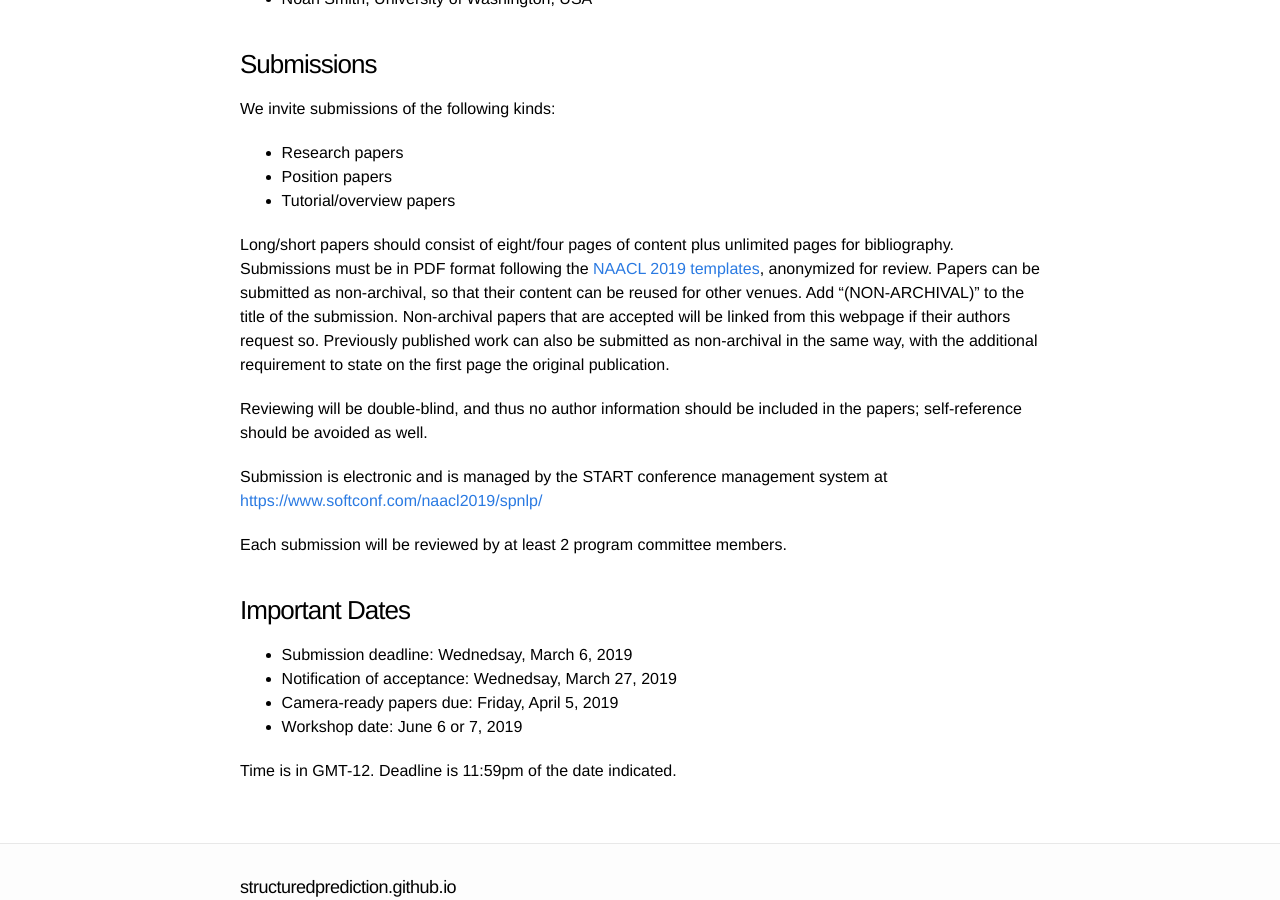
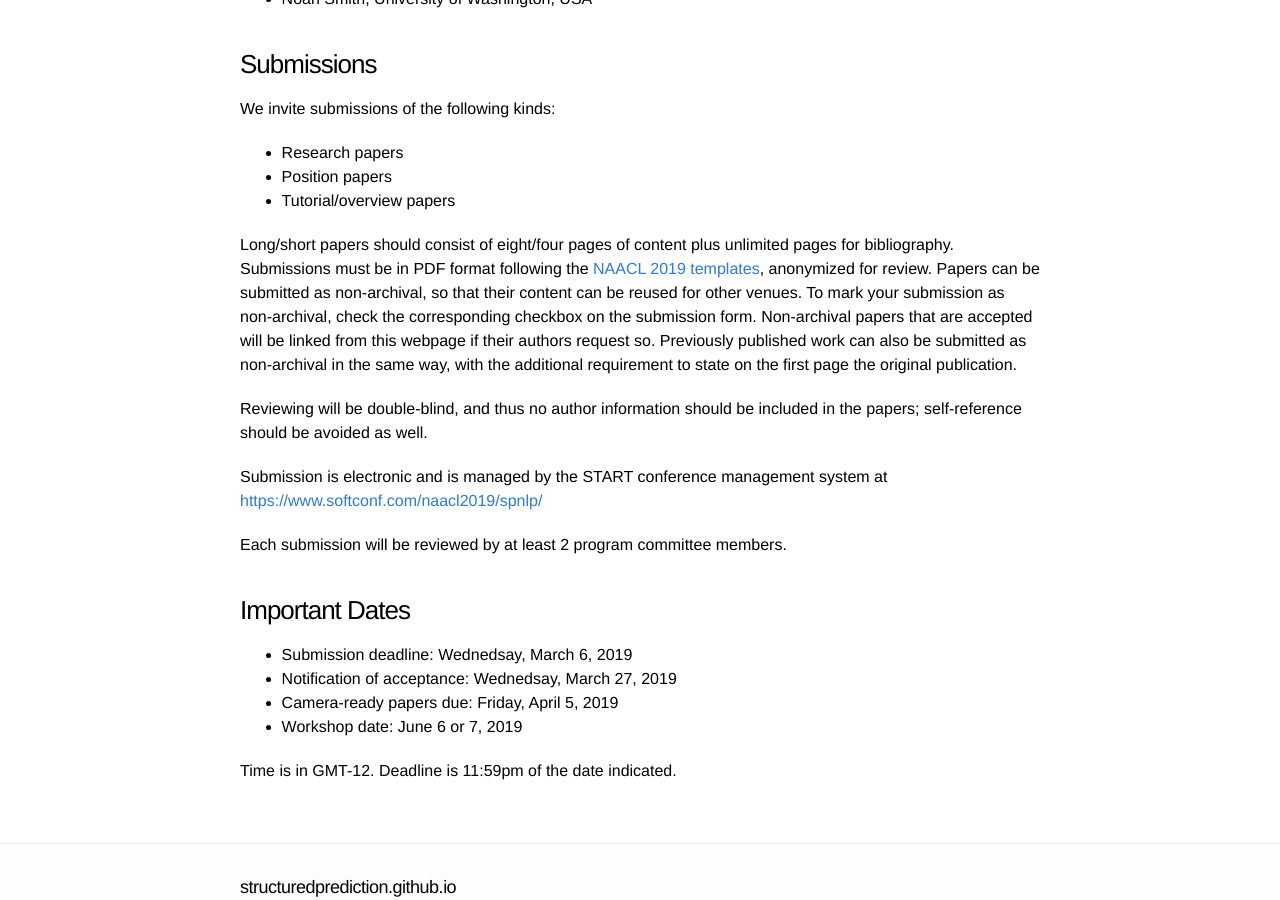
Before and after one commit to structuredprediction/structuredprediction.github.io, a Jekyll site: the page built from SPNLP19/1_cfp.md, in a window 1280 px wide and 900 px high, scrolled down 2266 px. Built offline with Jekyll 4.4.1, drawn with Linux system fonts in a browser that asks for light colours.

Commit message:
Update method for signaling non archival.

```diff
--- a/SPNLP19/1_cfp.md
+++ b/SPNLP19/1_cfp.md
@@ -103,7 +103,7 @@
 *  Position papers
 *  Tutorial/overview papers
 
-Long/short papers should consist of eight/four pages of content plus unlimited pages for bibliography. Submissions must be in PDF format following the [NAACL 2019 templates](https://naacl2019.org/calls/papers/), anonymized for review. Papers can be submitted as non-archival, so that their content can be reused for other venues. Add "(NON-ARCHIVAL)" to the title of the submission. Non-archival papers that are accepted will be linked from this webpage if their authors request so. Previously published work can also be submitted as non-archival in the same way, with the additional requirement to state on the first page the original publication.
+Long/short papers should consist of eight/four pages of content plus unlimited pages for bibliography. Submissions must be in PDF format following the [NAACL 2019 templates](https://naacl2019.org/calls/papers/), anonymized for review. Papers can be submitted as non-archival, so that their content can be reused for other venues. To mark your submission as non-archival, check the corresponding checkbox on the submission form. Non-archival papers that are accepted will be linked from this webpage if their authors request so. Previously published work can also be submitted as non-archival in the same way, with the additional requirement to state on the first page the original publication.
 
 Reviewing will be double-blind, and thus no author information should be included in the papers; self-reference should be avoided as well.
 
```
